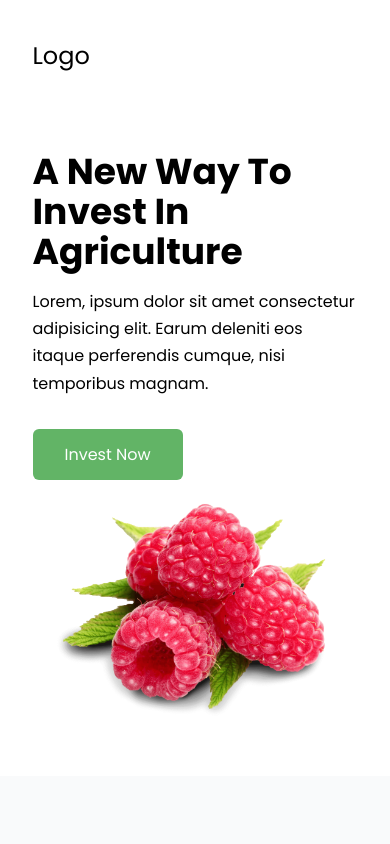
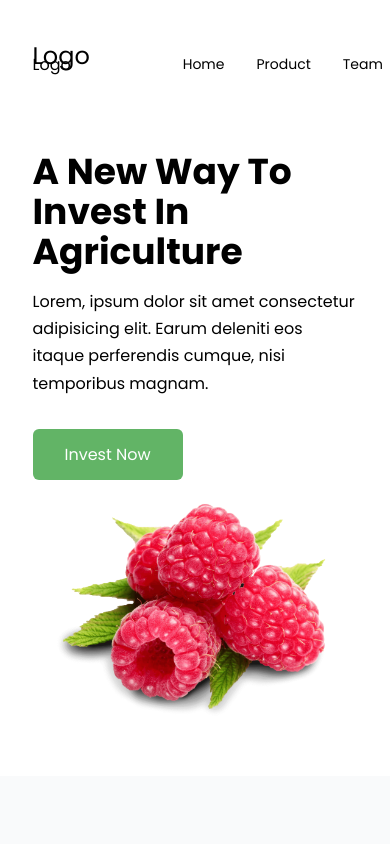
Before and after one commit to OldRodger/WiFahrm, a React (Vite) app: page / in a window 390 px wide. Shown: the top 844 px of the page. Built offline with nearby package versions, Linux system fonts and the light colour scheme.

Commit message:
created navigation context file

```diff
--- a/src/components/navigation/index.tsx
+++ b/src/components/navigation/index.tsx
@@ -13,7 +13,7 @@ function Navigation({ isTopOfPage }: props) {
     const btnBackground = !isTopOfPage ? "bg-primary-500 border-primary-500" : " border-current";
 
 
-    return <header className={`hidden items-center fixed top-0 w-full py-6 z-50 md:flex ${navBarBackground}`}>
+    return <header className={`flex items-center fixed top-0 w-full py-6 z-50 ${navBarBackground}`}>
         <div className={`${flexBetween} w-5/6 mx-auto gap-28`}>
             <h1 className="">Logo</h1>
             <div className={`${flexBetween} w-full`}>
--- a/src/components/navigation/mobile-navigation.tsx
+++ b/src/components/navigation/mobile-navigation.tsx
@@ -1,6 +1,8 @@
+import { Bars3BottomRightIcon } from "@heroicons/react/24/solid";
+
 function MobileNav() {
-    return <div>
-
+    return <div className="fixed top-5 right-9 inline-block p-3 rounded-full bg-primary-500" >
+        <Bars3BottomRightIcon className="w-8 h-8 text-white" />
     </div>;
 }
 
```
Also changed, not shown: src/context/navigation-context.ts (added).
